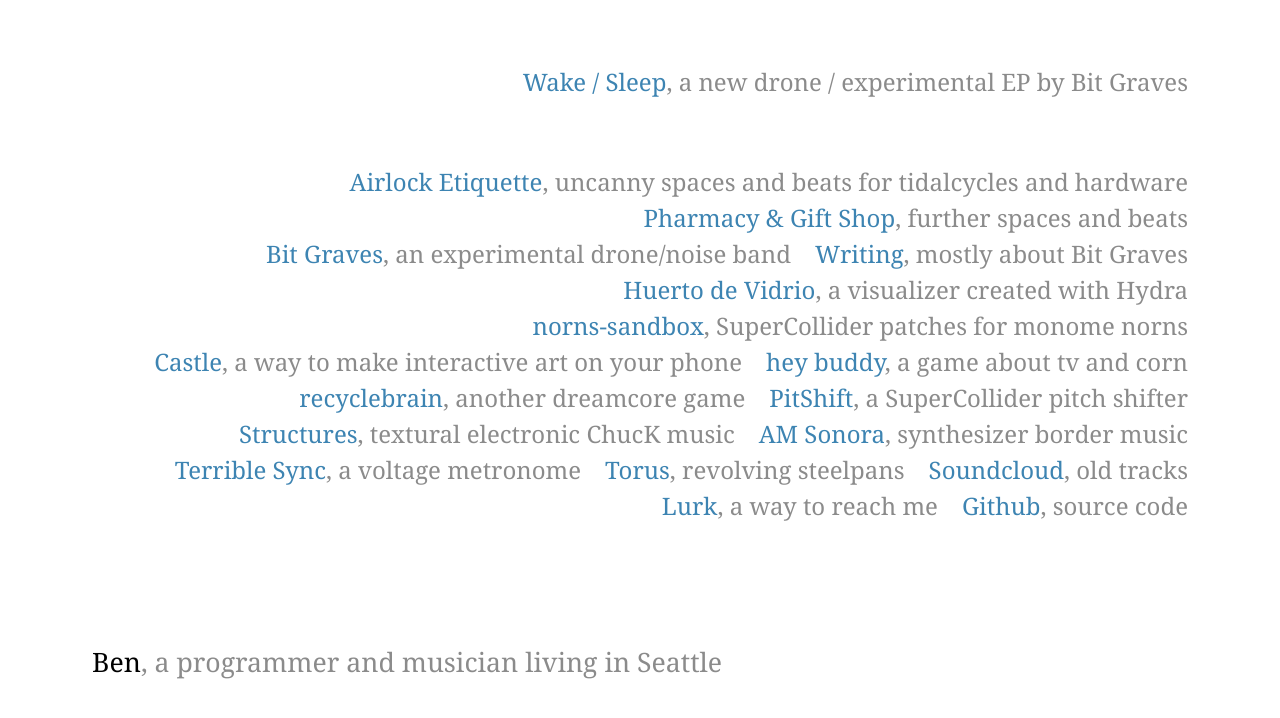
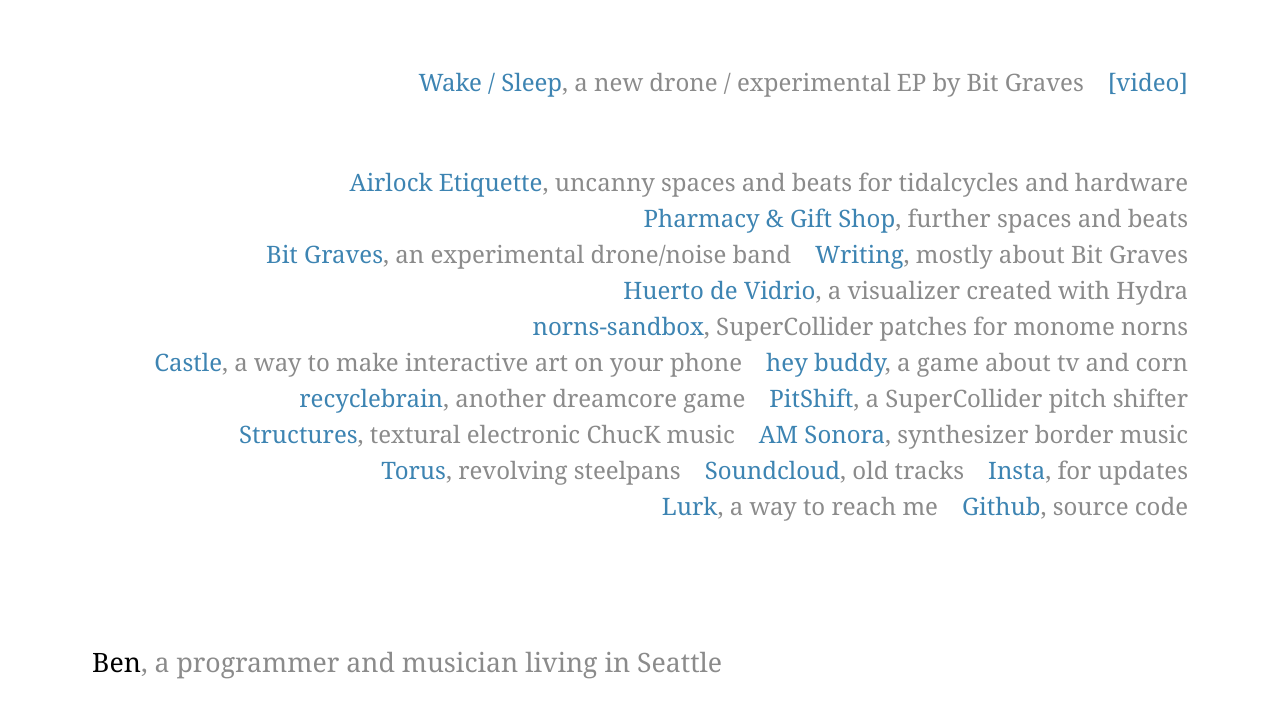
Before and after one commit to terribleben/tb-www, a React (Create React App) app: page / in a window 1280 px wide. Shown: the top 718 px of the page. Built offline with nearby package versions, Linux system fonts and the light colour scheme; the HTML template or start-up script is replaced by a standard one.

Commit message:
add insta, wake/sleep vid

```diff
--- a/src/App.js
+++ b/src/App.js
@@ -10,24 +10,11 @@
         name: "Wake / Sleep",
         description: "a new drone / experimental EP by Bit Graves",
         url: "https://bitgraves.bandcamp.com/album/wake-sleep"
-      }
-      /* {
-        name: "Performing at Electric Blue Fest, Seattle",
-        description: "Apr 18, 2026 with Bit Graves"
-      } */
-      /* {
-        name: "Airlock Etiquette",
-        url: "https://alcala-roth.bandcamp.com/album/airlock-etiquette",
-        description: "uncanny spaces and beats for tidalcycles and hardware"
       },
       {
-        name: "[video 1]",
-        url: "https://youtu.be/q6SVdaqNym4"
-      },
-      {
-        name: "[video 2]",
-        url: "https://youtu.be/-ajTuql8ZVU"
-      } */
+        name: "[video]",
+        url: "https://youtu.be/HmyZK5c-ZZA"
+      }
     ]
   },
   {
@@ -135,11 +122,11 @@
         url: "/demo/goatmachine0",
         description: "a WebAudio formant synthesizer"
       }, */
-      {
+      /* {
         name: "Terrible Sync",
         url: "https://github.com/terribleben/terrible-sync",
         description: "a voltage metronome"
-      },
+      }, */
       /* {
         name: "Runabout",
         url: "https://github.com/terribleben/runabout",
@@ -154,6 +141,11 @@
         name: "Soundcloud",
         url: "https://soundcloud.com/terribleben",
         description: "old tracks"
+      },
+      {
+        name: "Insta",
+        url: "https://www.instagram.com/alcala.roth",
+        description: "for updates"
       },
       {
         name: "Lurk",
```
Also changed, not shown: 1 other file (tests, documents, lock files or other folders).
